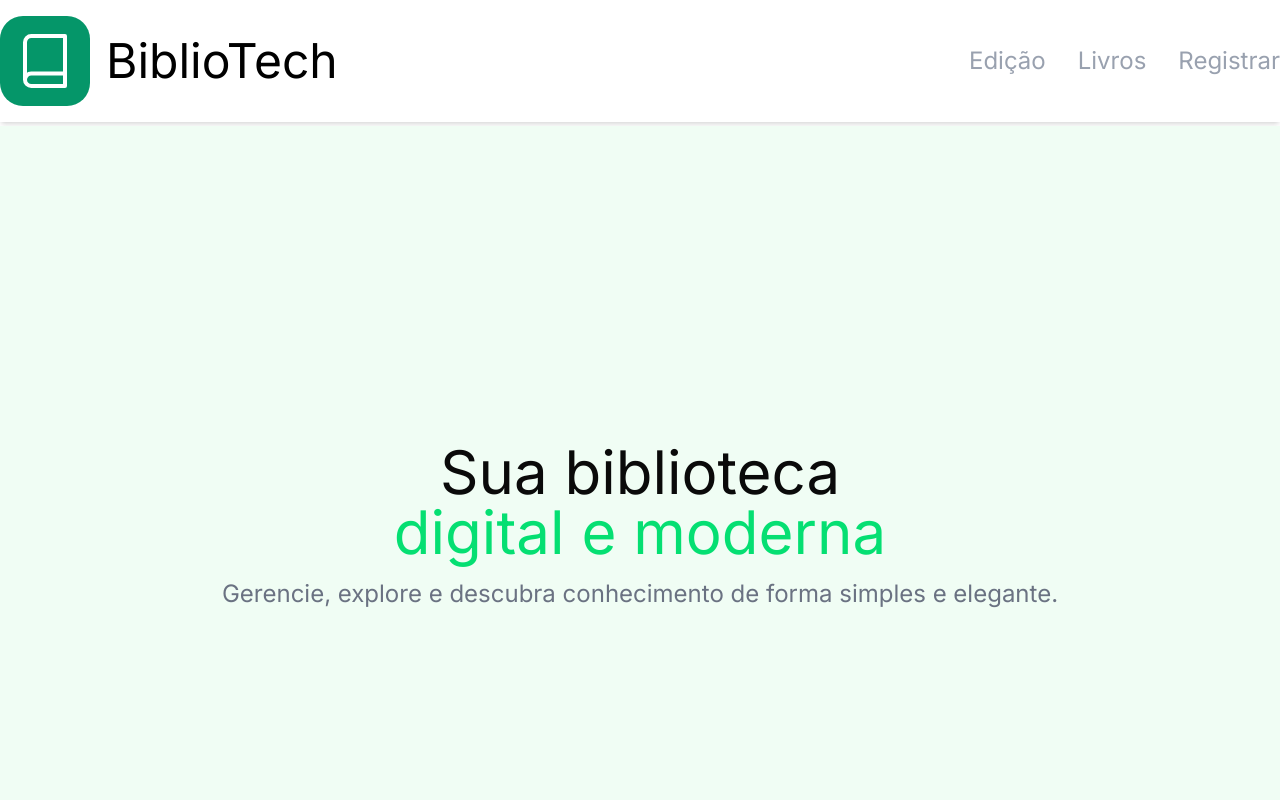
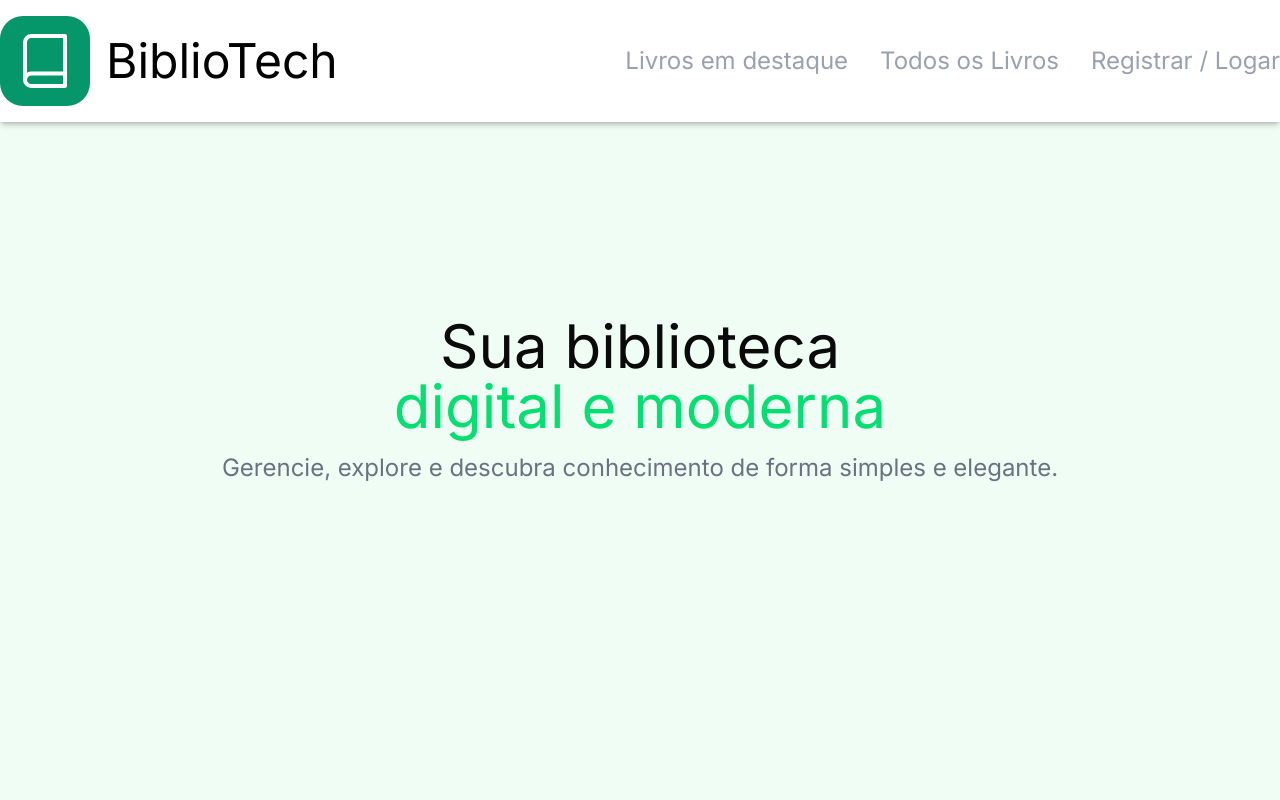
Before and after one commit to joaovicassis/projeto-final-byron, a Next.js app: page / in a window 1280 px wide. Shown: the top 800 px of the page. Built offline with nearby package versions, Linux system fonts and the light colour scheme.

Commit message:
fix: ajustando a navbar com as alterações do login

```diff
--- a/src/app/layout.tsx
+++ b/src/app/layout.tsx
@@ -1,9 +1,9 @@
 import type { Metadata } from "next";
 import { Inter } from "next/font/google";
 import "./globals.css";
-import Header from "../components/Header";
 import Footer from "../components/Footer";
 import { AuthProvider } from "../app/lib/AuthContext";
+import Header from "../components/Header";
 
 const inter = Inter({
   subsets: ['latin'],
@@ -21,8 +21,8 @@ export default function RootLayout({
 }>) {
   return (
     <html lang="pt-BR">
-      <body className={`${inter.className} antialiased flex flex-col min-h-screen `}>
-        <AuthProvider> {/* esta linha puxa o simultador de login */}
+      <body className={`${inter.className} antialiased flex flex-col min-h-screen`}>
+        <AuthProvider>
           <Header />
           {children}
           <Footer />
--- a/src/app/livros/page.tsx
+++ b/src/app/livros/page.tsx
@@ -3,7 +3,7 @@ import { books } from "@/src/app/lib/livros";
 
 export default function LivrosPage(){
     return(
-        <main className="flex-grow py-8 bg-green-50">
+        <main className="flex-grow py-8 bg-green-50 pt-36">
             <div className="container mx-auto">
                 <h1 className="text-3xl font-bold">Acervo</h1>
                 <div className="grid grid-cols-3 gap-8 mt-8">
--- a/src/app/page.tsx
+++ b/src/app/page.tsx
@@ -1,7 +1,11 @@
 "use client";
-import { useEffect, useState } from "react";
+
+import { useEffect, useRef, useState } from "react";
 import Carousel from "../components/Carousel";
+import Header from "../components/Header"; // ✅ agora importamos Header aqui
+import Link from "next/link";
 import { useAuth } from "./lib/AuthContext";
+import AuthModal from "../components/AuthModal/AuthModal";
 
 import {
   getLivros,
@@ -9,7 +13,7 @@ import {
   editarLivro,
   adicionarLivro,
   type Book,
-  type BookFormData
+  type BookFormData,
 } from "./lib/livrosService";
 
 const BOOKS_PER_PAGE = 6;
@@ -17,12 +21,14 @@ const BOOKS_PER_PAGE = 6;
 export default function Home() {
   const [books, setBooks] = useState<Book[]>([]);
   const [currentPage, setCurrentPage] = useState(0);
-  const { isLoggedIn } = useAuth(); // apenas checa se está logado
+  const { isLoggedIn, logout } = useAuth();
 
-  // Modal de edição/adição de livros
+  const [isAuthModalOpen, setIsAuthModalOpen] = useState(false);
   const [isModalOpen, setIsModalOpen] = useState(false);
   const [editingBook, setEditingBook] = useState<Book | null>(null);
   const [formData, setFormData] = useState<BookFormData | null>(null);
+
+  const catalogoRef = useRef<HTMLDivElement | null>(null);
 
   useEffect(() => {
     const fetchBooks = async () => {
@@ -99,8 +105,14 @@ export default function Home() {
     }
   };
 
+  const scrollToCatalogo = () => {
+    catalogoRef.current?.scrollIntoView({ behavior: 'smooth' });
+  };
+
   return (
     <div className="flex-grow bg-green-50">
+      <Header onDestacarClick={scrollToCatalogo} />
+
       <section className="grid place-items-center h-screen">
         <div className="flex flex-col items-center text-center px-4">
           <h1 className="text-5xl md:text-6xl">Sua biblioteca</h1>
@@ -111,7 +123,10 @@ export default function Home() {
         </div>
       </section>
 
-      <section className="w-full flex flex-col items-center overflow-hidden gap-8 py-16">
+      <section
+        ref={catalogoRef}
+        className="w-full flex flex-col items-center overflow-hidden gap-8 py-16"
+      >
         <h1 className="text-5xl md:text-6xl">Catálogo</h1>
         <Carousel
           booksOnPage={booksOnCurrentPage}
@@ -134,6 +149,7 @@ export default function Home() {
         </div>
       </section>
 
+      {/* Modal de Adição/Edição */}
       {isModalOpen && formData && (
         <div className="fixed inset-0 bg-black/60 z-50 flex items-center justify-center p-4">
           <div className="bg-white rounded-lg shadow-2xl p-6 w-full max-w-lg">
@@ -157,6 +173,11 @@ export default function Home() {
           </div>
         </div>
       )}
+
+      {/* Modal de Login/Cadastro */}
+      {isAuthModalOpen && (
+        <AuthModal onClose={() => setIsAuthModalOpen(false)} isOpen={isAuthModalOpen} />
+      )}
     </div>
   );
 }
--- a/src/components/Header/index.tsx
+++ b/src/components/Header/index.tsx
@@ -1,4 +1,5 @@
 "use client";
+
 import EditUserModal from "@/src/components/EditUserModal/EditUserModal";
 import AuthModal from "@/src/components/AuthModal/AuthModal";
 import Link from "next/link";
@@ -7,14 +8,19 @@ import { CircleUser } from "lucide-react";
 import { useAuth } from "@/src/app/lib/AuthContext";
 import { useState } from "react";
 
-export default function Header() {
+// Agora a prop é opcional (com ?)
+type HeaderProps = {
+  onDestacarClick?: () => void;
+};
+
+export default function Header({ onDestacarClick }: HeaderProps) {
   const { isLoggedIn, login, logout } = useAuth();
 
   const [isEditModalOpen, setIsEditModalOpen] = useState(false);
   const [isAuthModalOpen, setIsAuthModalOpen] = useState(false);
 
   return (
-    <header className="w-full bg-white py-4 mb-1 shadow-md">
+    <header className="fixed top-0 w-full z-50 bg-white py-4 mb-1 shadow-md">
       <div className="flex justify-between container mx-auto">
         <div className="container mx-auto flex justify-between">
           <div className="flex items-center gap-4 min-w-0">
@@ -25,13 +31,30 @@ export default function Header() {
           </div>
 
           <nav className="flex gap-8 text-gray-400 text-2xl items-center">
-            <Link href="/" className="hover:text-green-400 transition-colors">Edição</Link>
-            <Link href="/livros" className="hover:text-green-400 transition-colors">Livros</Link>
+            {/* Só renderiza o botão se a prop existir */}
+            {onDestacarClick && (
+              <button
+                onClick={(e) => {
+                  e.preventDefault();
+                  onDestacarClick();
+                }}
+                className="hover:text-green-400 transition-colors"
+              >
+                Livros em destaque
+              </button>
+            )}
+
+            <Link href="/livros" className="hover:text-green-400 transition-colors">
+              Todos os Livros
+            </Link>
 
             {isLoggedIn ? (
               <>
                 <button onClick={() => setIsEditModalOpen(true)}>
-                  <CircleUser className="w-15 h-15 text-gray-400 hover:text-green-400 transition-colors cursor-pointer" strokeWidth={1.5} />
+                  <CircleUser
+                    className="w-15 h-15 text-gray-400 hover:text-green-400 transition-colors cursor-pointer"
+                    strokeWidth={1.5}
+                  />
                 </button>
                 <button
                   onClick={logout}
@@ -45,7 +68,7 @@ export default function Header() {
                 onClick={() => setIsAuthModalOpen(true)}
                 className="hover:text-green-400 transition-colors text-2xl"
               >
-                Registrar
+                Registrar / Logar
               </button>
             )}
           </nav>
```
Also changed, not shown: src/components/ui/button.tsx (deleted), src/components/ui/dialog.tsx (deleted).
